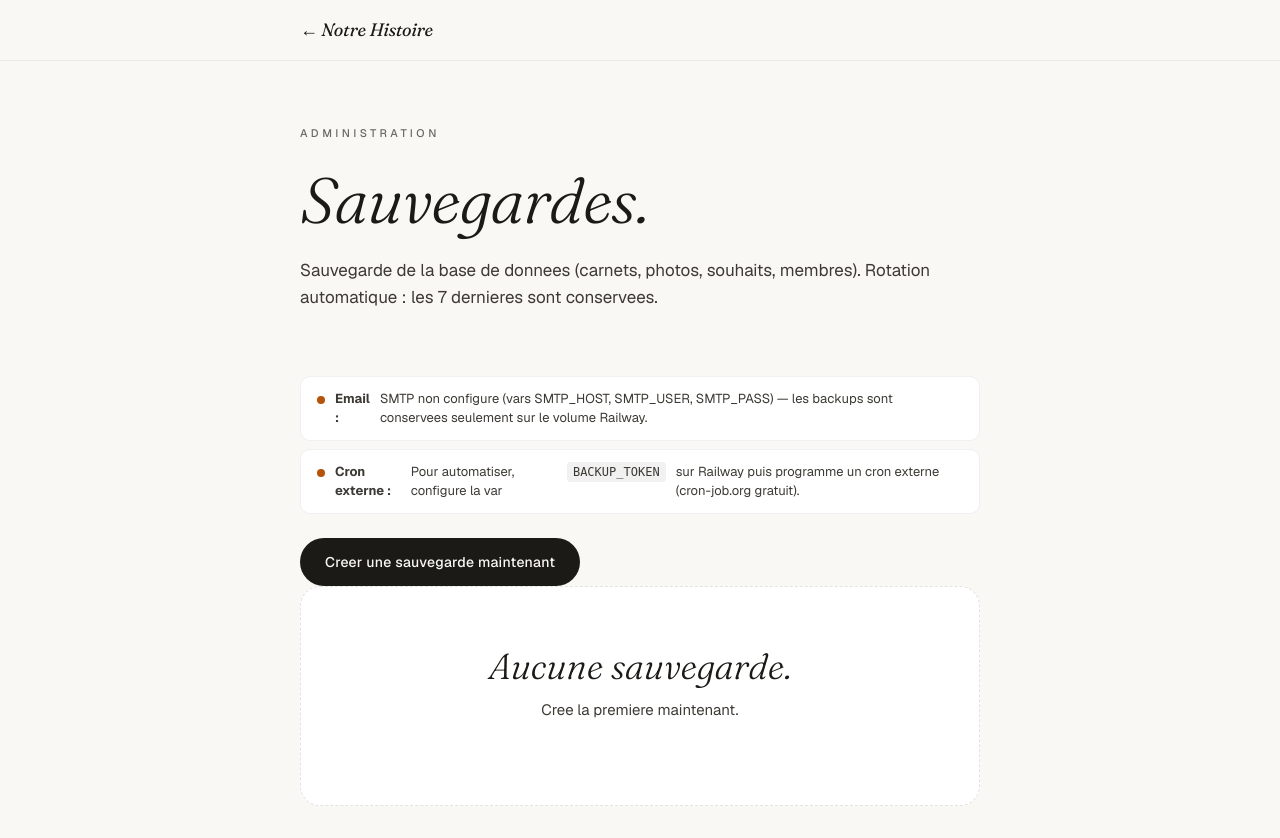
After one commit to arthurkembellec-sys/carnet-voyage, a Flask app: page /admin/backups in a window 1280 px wide. The commit adds this page. Run offline with Flask 3, Linux system fonts and the light colour scheme; the visitor is signed in with stand-in values (Sample User, id 1); tables that the repository leaves empty hold one stand-in row (values such as "Sample post"); some libraries are stand-ins or nearby versions.

Commit message:
feat(v1.4.3): backup auto BDD avec rotation + email + cron externe
URGENCE Arthur : "Backup auto : maintenant" (donnees Hinge V2 irremplacables)

Backend (app.py) :
- BACKUP_DIR sur le volume Railway (/app/data/backups)
- _do_backup() : dump SQLite atomique via SQLite backup API,
  zip, rotation auto (BACKUP_KEEP=7 par defaut)
- Email envoye si SMTP configure (vars SMTP_HOST/USER/PASS/FROM/PORT)
  vers BACKUP_EMAIL_TO (default arthur.kembellec@gmail.com)
- Si SMTP non configure : skip email, garde local (volume Railway)

Routes :
- POST /admin/backup/run : declenche un backup
  Auth : ?token=BACKUP_TOKEN (cron externe) ou user logged
- GET /admin/backups : page admin liste + bouton "creer maintenant"
- GET /admin/backups/<file> : telechargement
- POST /admin/backups/<file>/delete : suppression manuelle

Templates :
- admin_backups.html : statut config (SMTP, token cron) + liste +
  bouton manuel + suppression
- index.html : lien "Sauvegardes" dans le menu deroulant espace

Style :
- .config-status / .config-ok / .config-warn (statut SMTP/token visible)
- .backup-list / .backup-item (liste fichiers)

Configuration cron externe (Arthur a faire) :
1. Set var BACKUP_TOKEN sur Railway (token random)
2. Cron-job.org gratuit : GET /admin/backup/run?token=XXX quotidien 3h UTC
3. Optionnel : configurer SMTP pour recevoir par email

Co-Authored-By: Claude Opus 4.7 (1M context) <noreply@anthropic.com>

```diff
--- a/app.py
+++ b/app.py
@@ -18,8 +18,13 @@ import sqlite3
 import secrets
 import logging
 import traceback
+import zipfile
+import smtplib
 from functools import wraps
 from datetime import datetime, timedelta
+from email.mime.multipart import MIMEMultipart
+from email.mime.text import MIMEText
+from email.mime.application import MIMEApplication
 
 import bcrypt
 import qrcode
@@ -35,14 +40,28 @@ logging.basicConfig(level=logging.INFO,
 log = logging.getLogger('histoire')
 
 # ── Config ────────────────────────────────────────────────────────────
-APP_VERSION = "1.4.2-souhaits-categorise"
+APP_VERSION = "1.4.3-backup"
 DB_PATH = os.environ.get('DATABASE_PATH', os.path.join(os.path.dirname(__file__), 'carnet.db'))
 UPLOAD_DIR = os.environ.get('UPLOAD_DIR', os.path.join(os.path.dirname(DB_PATH), 'uploads'))
+BACKUP_DIR = os.environ.get('BACKUP_DIR', os.path.join(os.path.dirname(DB_PATH), 'backups'))
 SECRET_KEY = os.environ.get('SECRET_KEY') or secrets.token_urlsafe(32)
 INVITATION_TTL_DAYS = 14
 
+# Backup
+BACKUP_TOKEN = os.environ.get('BACKUP_TOKEN', '')
+BACKUP_KEEP = int(os.environ.get('BACKUP_KEEP', '7'))
+BACKUP_EMAIL_TO = os.environ.get('BACKUP_EMAIL_TO', 'arthur.kembellec@gmail.com')
+
+# SMTP (optionnel — si non configure, backup local uniquement)
+SMTP_HOST = os.environ.get('SMTP_HOST', '')
+SMTP_PORT = int(os.environ.get('SMTP_PORT', '587'))
+SMTP_USER = os.environ.get('SMTP_USER', '')
+SMTP_PASS = os.environ.get('SMTP_PASS', '')
+SMTP_FROM = os.environ.get('SMTP_FROM', SMTP_USER)
+
 os.makedirs(os.path.dirname(DB_PATH) or '.', exist_ok=True)
 os.makedirs(UPLOAD_DIR, exist_ok=True)
+os.makedirs(BACKUP_DIR, exist_ok=True)
 
 app = Flask(__name__)
 app.config['SECRET_KEY'] = SECRET_KEY
@@ -1564,6 +1583,151 @@ def invite_accept(token):
     return render_template('invite_accept.html', couple=couple, token=token)
 
 
+# ══════════════════════════════════════════════════════════════════════
+#                      v1.4.3 — BACKUP AUTO BDD
+# ══════════════════════════════════════════════════════════════════════
+
+def _do_backup():
+    """
+    Cree un dump SQLite (atomique via SQLite backup API), le ZIP,
+    applique la rotation, et envoie par email si SMTP configure.
+    Retourne dict {filename, size, email_sent}.
+    """
+    ts = datetime.utcnow().strftime('%Y%m%d_%H%M%S')
+    sqlite_dump = os.path.join(BACKUP_DIR, f'carnet_{ts}.sqlite')
+    zip_path = os.path.join(BACKUP_DIR, f'carnet_{ts}.zip')
+
+    # Dump atomique (SQLite backup API : safe meme si ecritures concurrentes)
+    src = sqlite3.connect(DB_PATH)
+    dst = sqlite3.connect(sqlite_dump)
+    src.backup(dst)
+    dst.close()
+    src.close()
+
+    # ZIP
+    with zipfile.ZipFile(zip_path, 'w', zipfile.ZIP_DEFLATED) as zf:
+        zf.write(sqlite_dump, arcname=f'carnet_{ts}.sqlite')
+    try:
+        os.remove(sqlite_dump)
+    except Exception:
+        pass
+
+    # Rotation
+    backups = sorted([f for f in os.listdir(BACKUP_DIR)
+                      if f.startswith('carnet_') and f.endswith('.zip')])
+    while len(backups) > BACKUP_KEEP:
+        oldest = backups.pop(0)
+        try:
+            os.remove(os.path.join(BACKUP_DIR, oldest))
+        except Exception:
+            pass
+
+    size = os.path.getsize(zip_path)
+    log.info("backup cree : %s (%d bytes)", os.path.basename(zip_path), size)
+
+    # Email si SMTP configure
+    sent = False
+    if SMTP_HOST and SMTP_USER and BACKUP_EMAIL_TO:
+        try:
+            msg = MIMEMultipart()
+            msg['From'] = SMTP_FROM or SMTP_USER
+            msg['To'] = BACKUP_EMAIL_TO
+            msg['Subject'] = f'[Notre Histoire] Backup BDD du {ts}'
+            msg.attach(MIMEText(
+                f"Backup automatique de la base SQLite.\n"
+                f"Date : {ts} UTC\n"
+                f"Taille : {size / 1024:.1f} Ko\n"
+                f"Fichier : carnet_{ts}.zip\n",
+                'plain'
+            ))
+            with open(zip_path, 'rb') as fp:
+                attach = MIMEApplication(fp.read(), _subtype='zip')
+                attach.add_header('Content-Disposition', 'attachment',
+                                  filename=f'carnet_{ts}.zip')
+                msg.attach(attach)
+            with smtplib.SMTP(SMTP_HOST, SMTP_PORT, timeout=30) as smtp:
+                smtp.starttls()
+                smtp.login(SMTP_USER, SMTP_PASS)
+                smtp.send_message(msg)
+            sent = True
+            log.info("backup email envoye a %s", BACKUP_EMAIL_TO)
+        except Exception as e:
+            log.warning("backup email ECHEC: %s", e)
+
+    return {
+        'filename': os.path.basename(zip_path),
+        'size': size,
+        'email_sent': sent,
+    }
+
+
+@app.route('/admin/backup/run', methods=['GET', 'POST'])
+def admin_backup_run():
+    """
+    Declenche un backup. Auth : token (?token=XXX) pour cron externe,
+    ou user logged (admin manuel via UI).
+    """
+    token = (request.args.get('token') or
+             request.headers.get('X-Backup-Token') or
+             request.form.get('token') or '')
+    if BACKUP_TOKEN and token == BACKUP_TOKEN:
+        pass
+    elif session.get('uid'):
+        pass
+    else:
+        abort(403)
+    try:
+        result = _do_backup()
+        return jsonify({'ok': True, **result})
+    except Exception as e:
+        log.error("backup ECHEC: %s\n%s", e, traceback.format_exc())
+        return jsonify({'ok': False, 'error': str(e)}), 500
+
+
+@app.route('/admin/backups')
+@login_required
+def admin_backups_list():
+    """Page admin : liste des backups + bouton 'creer maintenant'."""
+    backups = []
+    if os.path.isdir(BACKUP_DIR):
+        for f in sorted(os.listdir(BACKUP_DIR), reverse=True):
+            if f.startswith('carnet_') and f.endswith('.zip'):
+                p = os.path.join(BACKUP_DIR, f)
+                backups.append({
+                    'name': f,
+                    'size_kb': round(os.path.getsize(p) / 1024, 1),
+                    'mtime': datetime.fromtimestamp(os.path.getmtime(p)).strftime('%Y-%m-%d %H:%M'),
+                })
+    return render_template('admin_backups.html',
+        backups=backups,
+        smtp_configured=bool(SMTP_HOST and SMTP_USER),
+        backup_email=BACKUP_EMAIL_TO,
+        backup_token_set=bool(BACKUP_TOKEN),
+        backup_keep=BACKUP_KEEP,
+    )
+
+
+@app.route('/admin/backups/<path:filename>')
+@login_required
+def admin_backup_download(filename):
+    if not filename.startswith('carnet_') or not filename.endswith('.zip'):
+        abort(404)
+    return send_from_directory(BACKUP_DIR, filename, as_attachment=True)
+
+
+@app.route('/admin/backups/<path:filename>/delete', methods=['POST'])
+@login_required
+def admin_backup_delete(filename):
+    if not csrf_check(): abort(403)
+    if not filename.startswith('carnet_') or not filename.endswith('.zip'):
+        abort(404)
+    p = os.path.join(BACKUP_DIR, filename)
+    if os.path.exists(p):
+        os.remove(p)
+        flash(f"{filename} supprime.", "ok")
+    return redirect(url_for('admin_backups_list'))
+
+
 # ── Bootstrap ─────────────────────────────────────────────────────────
 init_db()
 
--- a/static/style.css
+++ b/static/style.css
@@ -828,6 +828,57 @@ a:hover { text-decoration: underline; text-decoration-thickness: 1px; text-under
 }
 .video-public-link:hover { text-decoration: underline; }
 
+/* ── Backups admin ────────────────────────────────────────────────── */
+.config-status {
+  list-style: none; padding: 0; margin: 0 0 24px;
+  display: flex; flex-direction: column; gap: 8px;
+}
+.config-line {
+  display: flex; align-items: flex-start; gap: 10px;
+  padding: 12px 16px;
+  background: var(--bg-card);
+  border: 1px solid var(--border);
+  border-radius: var(--r-sm);
+  font-size: 13px;
+  line-height: 1.5;
+}
+.config-line code {
+  background: rgba(28,26,23,0.06);
+  padding: 1px 6px;
+  border-radius: 3px;
+  font-size: 12px;
+}
+.config-dot {
+  width: 8px; height: 8px;
+  border-radius: 50%;
+  margin-top: 7px;
+  flex-shrink: 0;
+}
+.config-ok .config-dot { background: #2F5A2A; }
+.config-warn .config-dot { background: #B45309; }
+.config-warn { color: var(--ink-soft); }
+
+.backup-list {
+  list-style: none; padding: 0; margin: 0;
+  display: flex; flex-direction: column; gap: 8px;
+}
+.backup-item {
+  display: flex; align-items: center; justify-content: space-between;
+  gap: 12px;
+  padding: 12px 16px;
+  background: var(--bg-card);
+  border: 1px solid var(--border);
+  border-radius: var(--r-md);
+}
+.backup-info { min-width: 0; flex: 1; }
+.backup-name {
+  font-family: ui-monospace, SFMono-Regular, Menlo, monospace;
+  font-size: 13px;
+  color: var(--ink);
+}
+.backup-meta { font-size: 11px; color: var(--muted); margin-top: 2px; }
+.backup-actions { display: flex; gap: 6px; flex-shrink: 0; }
+
 /* ══════════════════════════════════════════════════════════════════
    v1.4 — CARNETS DE SOUHAIT
    ══════════════════════════════════════════════════════════════════ */
--- /dev/null
+++ b/templates/admin_backups.html
@@ -0,0 +1,113 @@
+{% extends '_base.html' %}
+{% block title %}Backups — Notre Histoire{% endblock %}
+{% block content %}
+
+<header class="topbar">
+  <div class="topbar-inner">
+    <a href="{{ url_for('home') }}" class="brand">← Notre Histoire</a>
+  </div>
+</header>
+
+<main class="page">
+
+  <section class="hero">
+    <p class="kicker">Administration</p>
+    <h1 class="display"><em>Sauvegardes.</em></h1>
+    <p class="lead">
+      Sauvegarde de la base de donnees (carnets, photos, souhaits, membres).
+      Rotation automatique : les {{ backup_keep }} dernieres sont conservees.
+    </p>
+  </section>
+
+  {# Statut config #}
+  <ul class="config-status">
+    <li class="config-line {% if smtp_configured %}config-ok{% else %}config-warn{% endif %}">
+      <span class="config-dot"></span>
+      <strong>Email :</strong>
+      {% if smtp_configured %}
+        SMTP configure → emails envoyes a <code>{{ backup_email }}</code>
+      {% else %}
+        SMTP non configure (vars SMTP_HOST, SMTP_USER, SMTP_PASS) — les backups
+        sont conservees seulement sur le volume Railway.
+      {% endif %}
+    </li>
+    <li class="config-line {% if backup_token_set %}config-ok{% else %}config-warn{% endif %}">
+      <span class="config-dot"></span>
+      <strong>Cron externe :</strong>
+      {% if backup_token_set %}
+        Token configure (var BACKUP_TOKEN). Programme un GET sur
+        <code>/admin/backup/run?token=&lt;token&gt;</code> via cron-job.org.
+      {% else %}
+        Pour automatiser, configure la var <code>BACKUP_TOKEN</code> sur Railway
+        puis programme un cron externe (cron-job.org gratuit).
+      {% endif %}
+    </li>
+  </ul>
+
+  <div class="cta-row">
+    <button type="button" class="btn btn-primary" id="run-backup">
+      Creer une sauvegarde maintenant
+    </button>
+    <span class="save-indicator" id="run-status"></span>
+  </div>
+
+  {% if backups %}
+  <ul class="backup-list">
+    {% for b in backups %}
+    <li class="backup-item">
+      <div class="backup-info">
+        <div class="backup-name">{{ b.name }}</div>
+        <div class="backup-meta">{{ b.mtime }} · {{ b.size_kb }} Ko</div>
+      </div>
+      <div class="backup-actions">
+        <a href="{{ url_for('admin_backup_download', filename=b.name) }}" class="btn btn-secondary btn-sm">
+          Telecharger
+        </a>
+        <form method="POST" action="{{ url_for('admin_backup_delete', filename=b.name) }}"
+              style="display:inline" onsubmit="return confirm('Supprimer {{ b.name }} ?');">
+          <input type="hidden" name="_csrf" value="{{ csrf_token() }}">
+          <button type="submit" class="btn btn-secondary btn-sm" style="color:var(--error-ink)">
+            Supprimer
+          </button>
+        </form>
+      </div>
+    </li>
+    {% endfor %}
+  </ul>
+  {% else %}
+  <div class="empty-state">
+    <p class="empty-display"><em>Aucune sauvegarde.</em></p>
+    <p class="empty-lead">Cree la premiere maintenant.</p>
+  </div>
+  {% endif %}
+
+</main>
+
+<script>
+  document.getElementById('run-backup').addEventListener('click', async function(){
+    var btn = this, status = document.getElementById('run-status');
+    btn.disabled = true;
+    status.textContent = 'Sauvegarde en cours...';
+    status.className = 'save-indicator saving';
+    try {
+      var r = await fetch("{{ url_for('admin_backup_run') }}", { method: 'POST' });
+      var d = await r.json();
+      if (!d.ok) {
+        status.textContent = 'Echec : ' + (d.error || '');
+        status.className = 'save-indicator error';
+        return;
+      }
+      status.textContent = '✓ ' + d.filename + ' (' + Math.round(d.size/1024) + ' Ko)' +
+                          (d.email_sent ? ' — email envoye' : '');
+      status.className = 'save-indicator saved';
+      setTimeout(function(){ location.reload(); }, 1500);
+    } catch (e) {
+      status.textContent = 'Reseau : ' + e.message;
+      status.className = 'save-indicator error';
+    } finally {
+      btn.disabled = false;
+    }
+  });
+</script>
+
+{% endblock %}
--- a/templates/index.html
+++ b/templates/index.html
@@ -24,6 +24,8 @@
         <div class="espace-menu-sep"></div>
         <a href="{{ url_for('espace_nouveau') }}" class="espace-menu-item">+ Nouvel espace</a>
         <a href="{{ url_for('espace_membres') }}" class="espace-menu-item">Membres de cet espace</a>
+        <div class="espace-menu-sep"></div>
+        <a href="{{ url_for('admin_backups_list') }}" class="espace-menu-item">Sauvegardes</a>
       </div>
     </div>
     <nav class="topbar-tabs">
```
